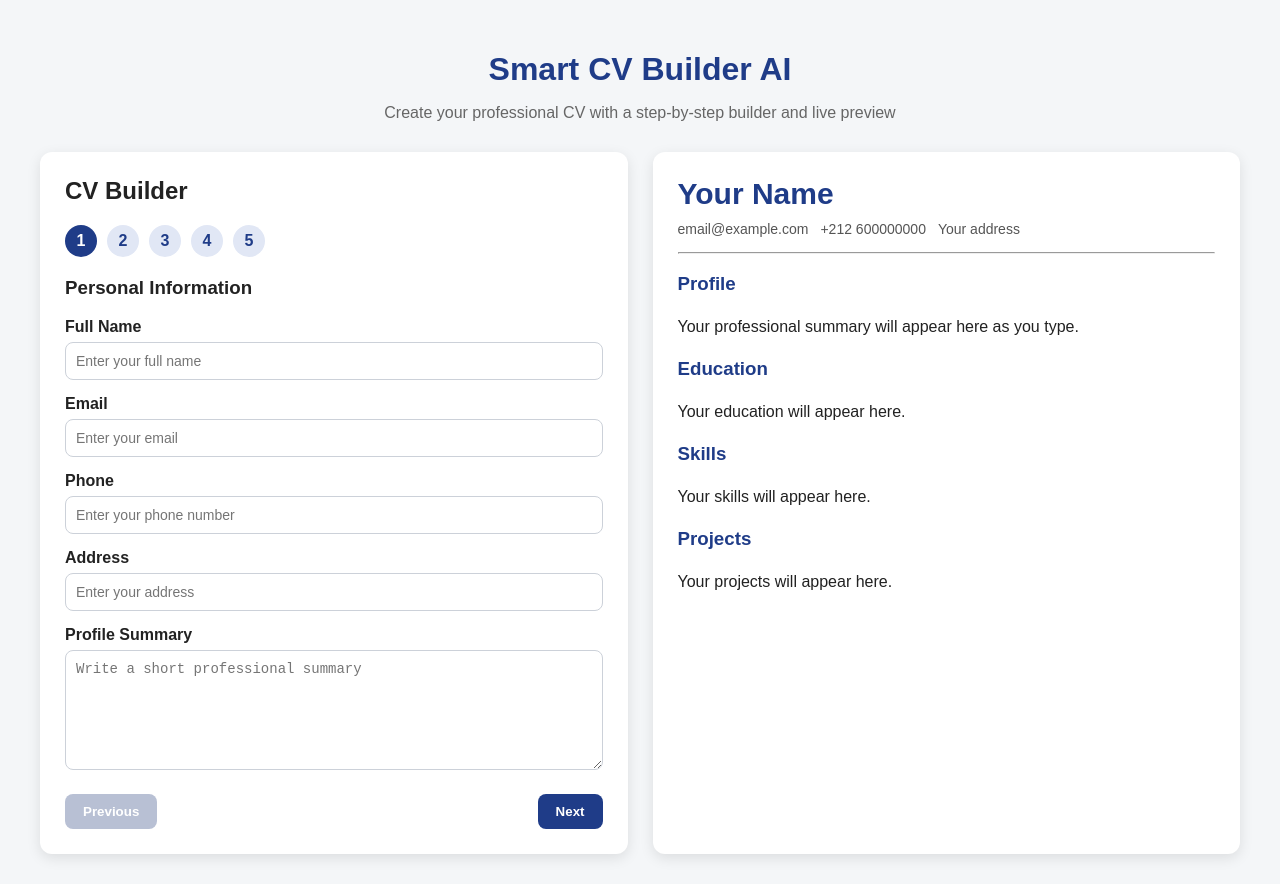
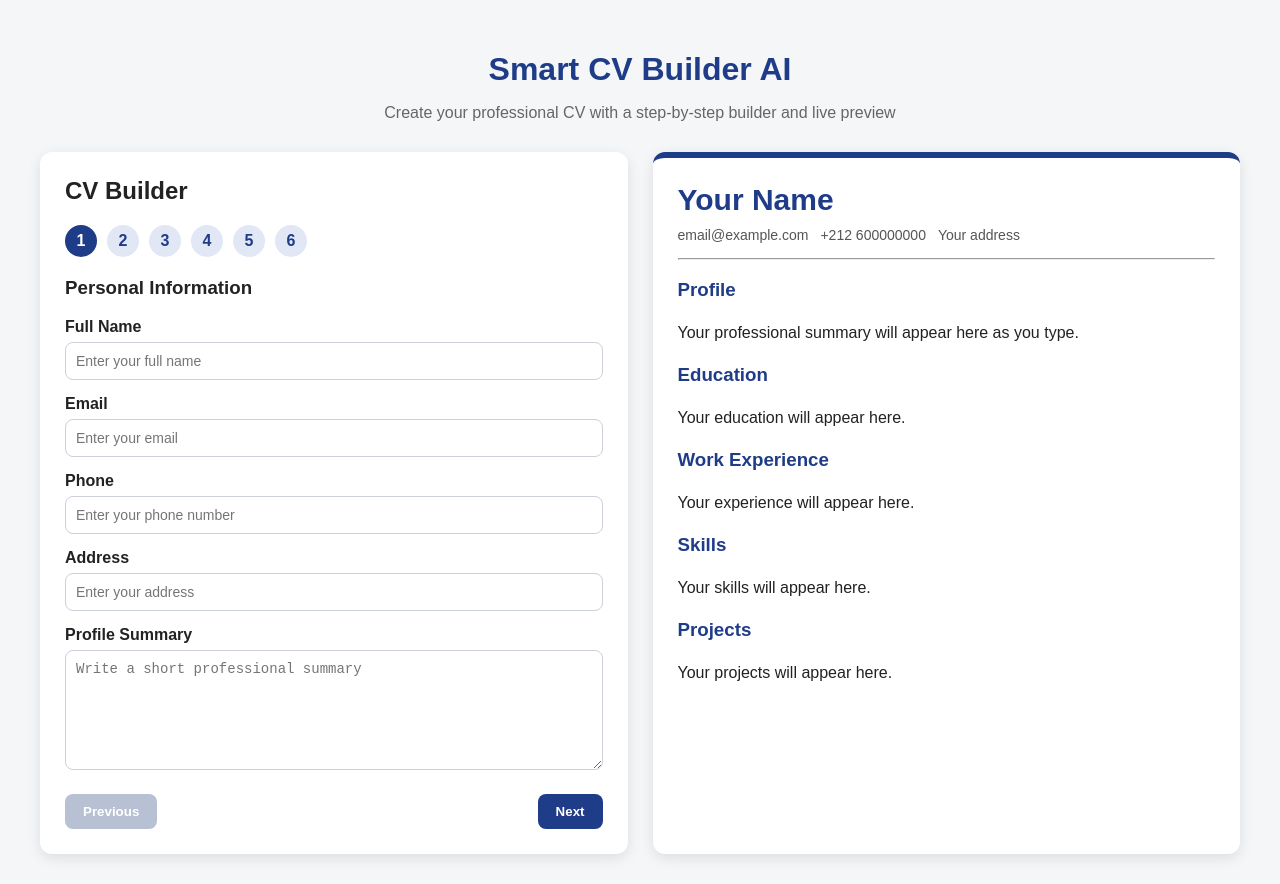
Before and after one commit to houssamTarik270/smart-cv-builder-ai, a React (Vite) app in the folder client/: page / in a window 1280 px wide. Built offline with nearby package versions, Linux system fonts and the light colour scheme.

Commit message:
add CV template selection

```diff
--- a/client/src/App.css
+++ b/client/src/App.css
@@ -130,6 +130,39 @@ textarea {
   background: #b8c0d4;
   cursor: not-allowed;
 }
+select {
+  width: 100%;
+  padding: 10px;
+  border: 1px solid #ccd1d9;
+  border-radius: 8px;
+  font-size: 14px;
+  background: white;
+}
+
+.helper-text {
+  margin-top: 10px;
+  color: #666;
+  font-size: 14px;
+}
+
+.preview-card.classic {
+  border-top: 6px solid #1f3c88;
+}
+
+.preview-card.modern {
+  background: linear-gradient(135deg, #ffffff 0%, #eef3ff 100%);
+  border-left: 8px solid #1f3c88;
+}
+
+.preview-card.modern h2 {
+  text-transform: uppercase;
+  letter-spacing: 1px;
+}
+
+.preview-card.modern h3 {
+  border-bottom: 1px solid #ccd1d9;
+  padding-bottom: 5px;
+}
 
 @media (max-width: 768px) {
   .builder-container {
--- a/client/src/components/CVForm.jsx
+++ b/client/src/components/CVForm.jsx
@@ -1,6 +1,6 @@
 import { useState } from "react";
 
-function CVForm({ cvData, setCvData }) {
+function CVForm({ cvData, setCvData, selectedTemplate, setSelectedTemplate }) {
   const [step, setStep] = useState(1);
 
   const handleChange = (e) => {
@@ -13,7 +13,7 @@ function CVForm({ cvData, setCvData }) {
   };
 
   const nextStep = () => {
-    if (step < 5) {
+    if (step < 6) {
       setStep(step + 1);
     }
   };
@@ -34,6 +34,7 @@ function CVForm({ cvData, setCvData }) {
         <span className={step === 3 ? "active-step" : ""}>3</span>
         <span className={step === 4 ? "active-step" : ""}>4</span>
         <span className={step === 5 ? "active-step" : ""}>5</span>
+        <span className={step === 6 ? "active-step" : ""}>6</span>
       </div>
 
       {step === 1 && (
@@ -142,12 +143,31 @@ function CVForm({ cvData, setCvData }) {
         </div>
       )}
 
+      {step === 6 && (
+        <div>
+          <h3>Choose CV Template</h3>
+
+          <label>Template</label>
+          <select
+            value={selectedTemplate}
+            onChange={(e) => setSelectedTemplate(e.target.value)}
+          >
+            <option value="classic">Classic Template</option>
+            <option value="modern">Modern Template</option>
+          </select>
+
+          <p className="helper-text">
+            Choose a design. Your CV information will stay the same.
+          </p>
+        </div>
+      )}
+
       <div className="form-buttons">
         <button onClick={previousStep} disabled={step === 1}>
           Previous
         </button>
 
-        <button onClick={nextStep} disabled={step === 5}>
+        <button onClick={nextStep} disabled={step === 6}>
           Next
         </button>
       </div>
--- a/client/src/services/CVPreview.jsx
+++ b/client/src/components/CVPreview.jsx
@@ -1,6 +1,6 @@
-function CVPreview({ cvData }) {
+function CVPreview({ cvData, selectedTemplate }) {
   return (
-    <div className="preview-card">
+    <div className={`preview-card ${selectedTemplate}`}>
       <h2>{cvData.fullName || "Your Name"}</h2>
 
       <div className="contact-line">
@@ -25,6 +25,11 @@ function CVPreview({ cvData }) {
       </section>
 
       <section>
+        <h3>Work Experience</h3>
+        <p>{cvData.experience || "Your experience will appear here."}</p>
+      </section>
+
+      <section>
         <h3>Skills</h3>
         <p>{cvData.skills || "Your skills will appear here."}</p>
       </section>
--- a/client/src/pages/CVBuilder.jsx
+++ b/client/src/pages/CVBuilder.jsx
@@ -1,9 +1,11 @@
 import { useState } from "react";
 import CVForm from "../components/CVForm";
-import CVPreview from "../services/CVPreview";
+import CVPreview from "../components/CVPreview";
 import "../App.css";
 
 function CVBuilder() {
+  const [selectedTemplate, setSelectedTemplate] = useState("classic");
+
   const [cvData, setCvData] = useState({
     fullName: "",
     email: "",
@@ -24,8 +26,14 @@ function CVBuilder() {
       </header>
 
       <main className="builder-container">
-        <CVForm cvData={cvData} setCvData={setCvData} />
-        <CVPreview cvData={cvData} />
+        <CVForm
+          cvData={cvData}
+          setCvData={setCvData}
+          selectedTemplate={selectedTemplate}
+          setSelectedTemplate={setSelectedTemplate}
+        />
+
+        <CVPreview cvData={cvData} selectedTemplate={selectedTemplate} />
       </main>
     </div>
   );
```
